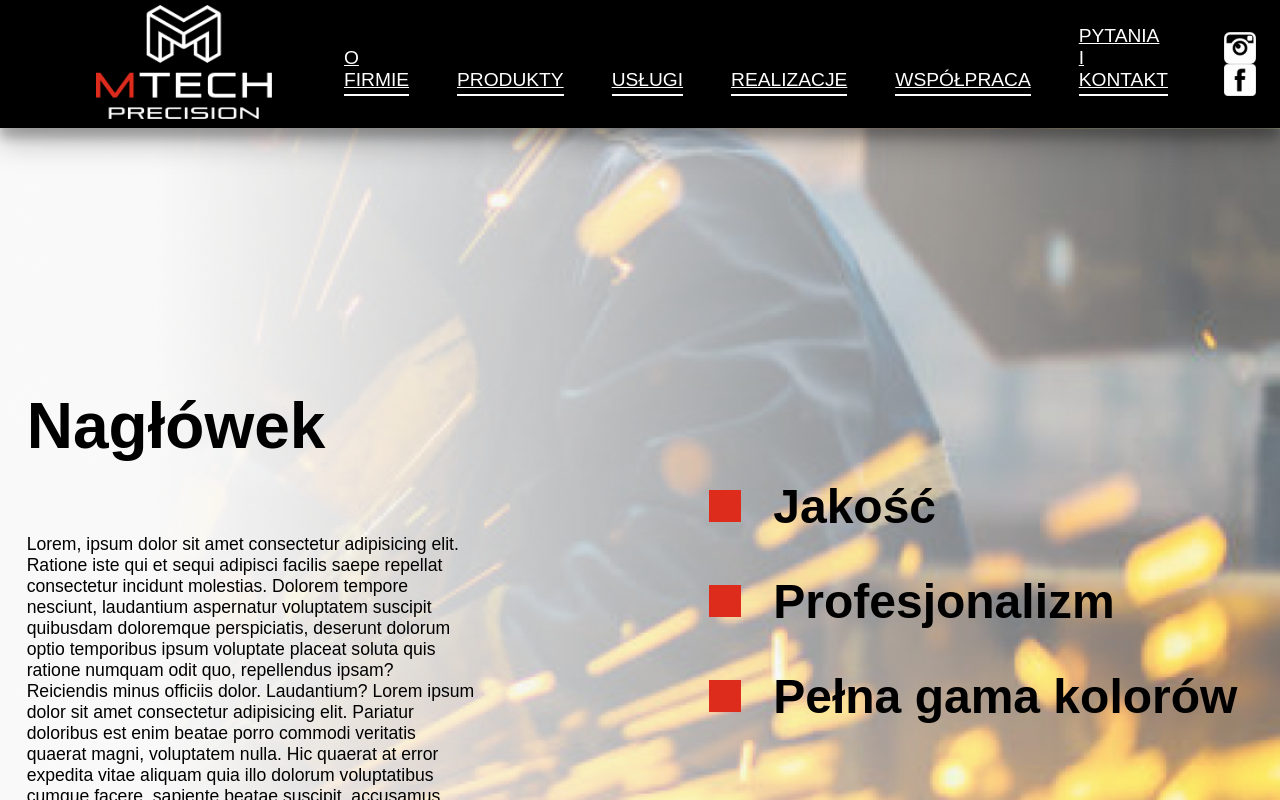
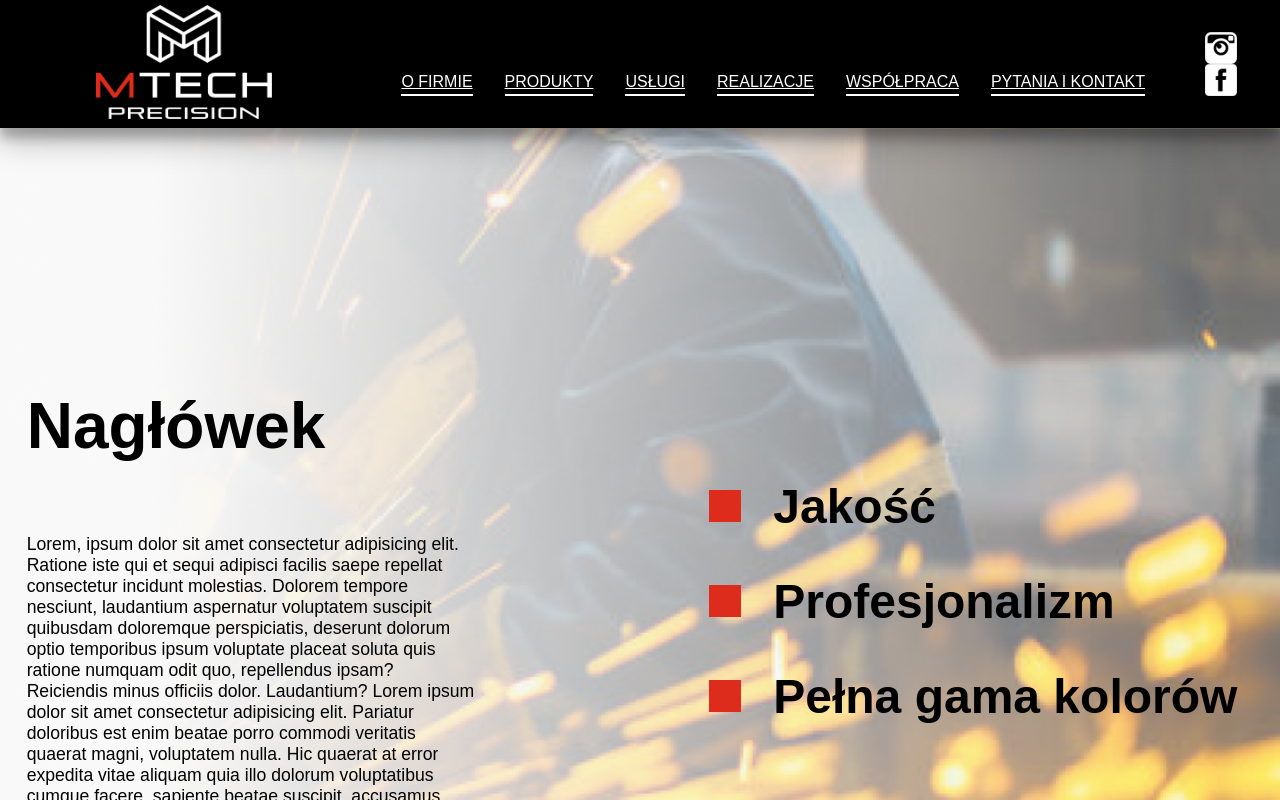
Before and after one commit to arturbartkowicz/Mtech, a Next.js app: page / in a window 1280 px wide. Shown: the top 800 px of the page. Built offline with nearby package versions, Linux system fonts and the light colour scheme.

Commit message:
fixed navigation layout on smaller screens

```diff
--- a/components/Nav.js
+++ b/components/Nav.js
@@ -55,8 +55,8 @@ export default function Nav() {
           <Image src={Facebook} alt="Facebook" layout="fill" />
         </div>
       </div>
-      <div className="relative h-8 visibilityMobile">
-        <Menu className="visibilityMobile">
+      <div className="burgerMenu relative h-8">
+        <Menu>
           <a id="bmabout" className="menu-item" href="/#about">
             O FIRMIE
           </a>
--- a/styles/components/nav.css
+++ b/styles/components/nav.css
@@ -76,13 +76,42 @@
   flex: 1;
 }
 
-@media (max-width: 800px) {
+@media (max-width: 1380px) {
+  .nav__linkText {
+    font-size: 1rem;
+    font-weight: 400;
+  }
+
+  .nav__link {
+    margin-right: 0;
+  }
+
+  .nav__linkText:hover {
+    padding-bottom: 10px;
+  }
+}
+
+@media (max-width: 1200px) {
+  .nav__socialMediaWrapper {
+    display: none;
+  }
+
+  .nav__list {
+    display: none;
+  }
+
   .nav {
     display: flex;
     justify-content: space-around;
   }
   .nav__logo {
     margin-left: 0;
+  }
+}
+
+@media (min-width: 1201px) {
+  .burgerMenu {
+    display: none;
   }
 }
 
--- a/styles/global.css
+++ b/styles/global.css
@@ -372,7 +372,7 @@ th {
 }
 /* Custom styles */
 
-@media (min-width: 1279px) {
+@media (min-width: 800px) {
   .visibilityMobile {
     display: none !important;
   }
```
